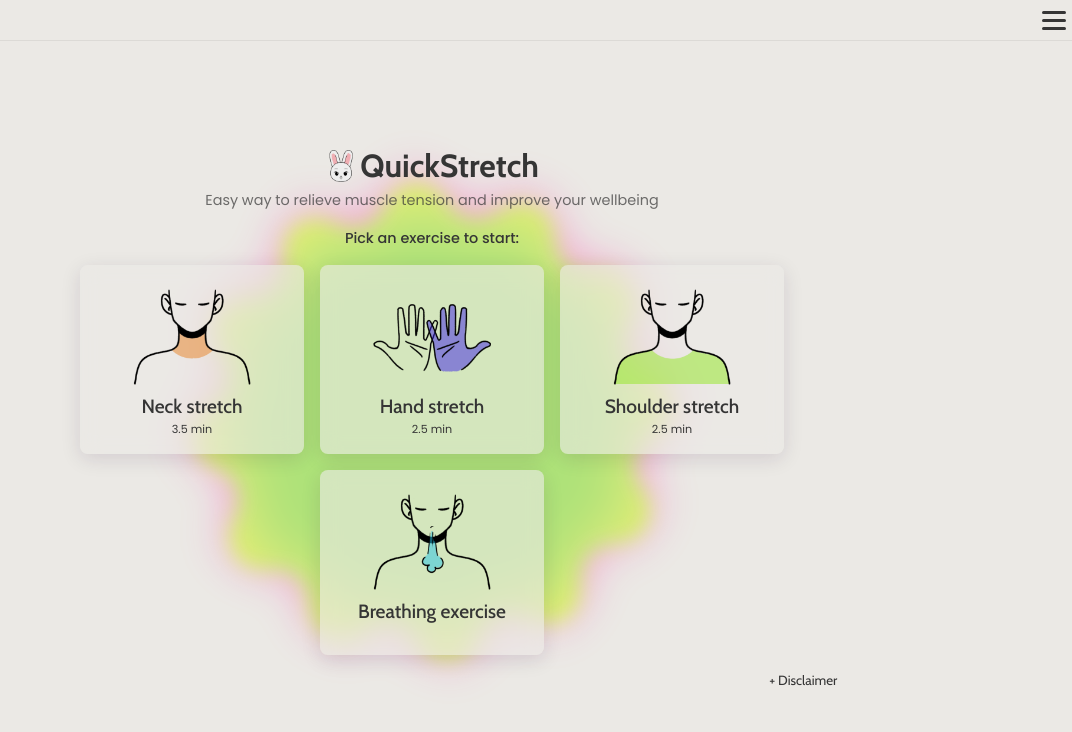
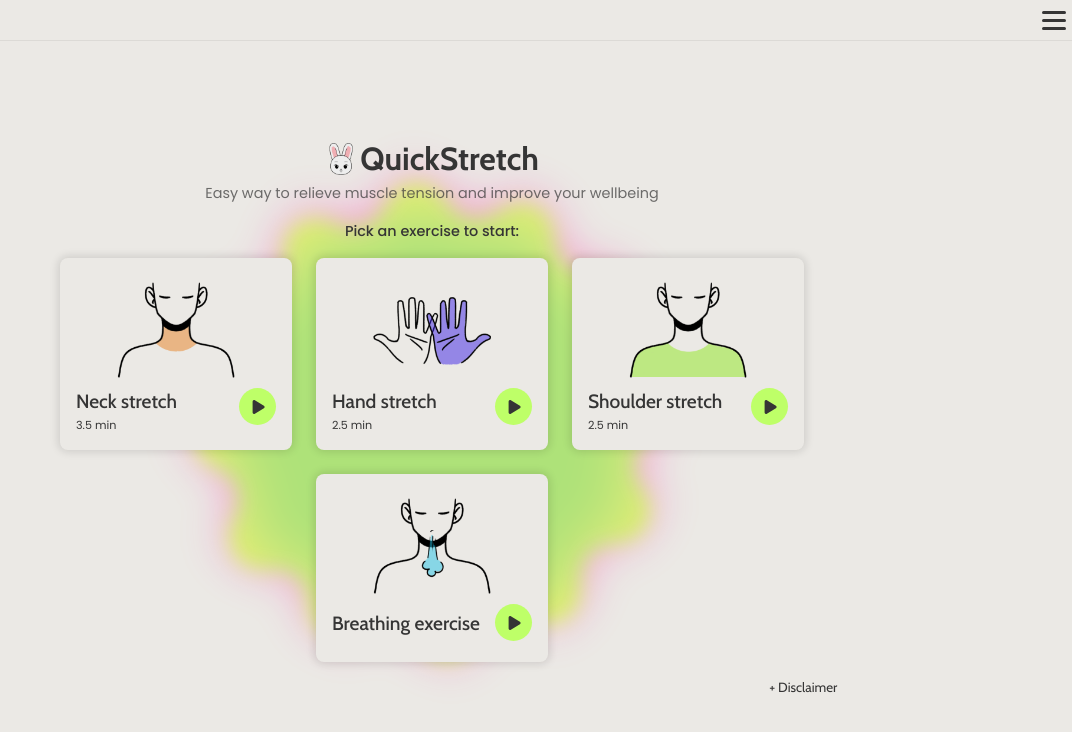
Before and after one commit to medertaab/quickstretch, a React (Vite) app: page / in a window 1280 px wide. Shown: the top 732 px of the page, without its empty margins (208-1280 px from the left). Built offline with nearby package versions, Linux system fonts and the light colour scheme.

Commit message:
Modify Index page Mode Buttons CSS

```diff
--- a/src/components/homepage/ModeButton.tsx
+++ /dev/null
@@ -1,100 +0,0 @@
-import React from "react";
-import styled from "styled-components";
-import { ALL_STRETCHES } from "../../data/ALL_STRETCHES";
-import { Link } from "react-router-dom";
-
-export default function ModeButton(props: any) {
-  const { title, mode } = props;
-
-  const duration = ALL_STRETCHES[mode]?.exercises.reduce((acc, val) => {
-    return (acc = acc + val.duration + 5);
-  }, 0);
-  const durationRounded = Math.round((duration / 60) * 2) / 2;
-
-  return (
-    <ModeButtonStyled>
-      <Link to={mode === "breathing" ? "/breathing" : `/${mode}`}>
-        <div className="images">
-          <img src={`/card_images/${mode}.png`} alt={`${mode} mode illustration`} />
-          <img
-            src={`/card_images/${mode}_under.png`}
-            className="under-image"
-            alt={`${mode} mode highlighted`}
-          />
-        </div>
-        <h2>{title}</h2>
-        {mode !== "breathing" && <p>{durationRounded} min</p>}
-      </Link>
-    </ModeButtonStyled>
-  );
-}
-
-const ModeButtonStyled = styled.li`
-  list-style: none;
-  width: 14rem;
-  min-height: 185px;
-  padding: 1rem;
-  box-sizing: border-box;
-  border-radius: 0.5rem;
-  backdrop-filter: blur(10px);
-  background-color: #ebe9e5a0;
-  box-shadow: 0 5px 20px #2c003a1f;
-  display: flex;
-  flex-direction: column;
-  justify-content: center;
-  align-items: center;
-  cursor: pointer;
-  transition: 0.1s ease-in;
-  position: relative;
-  overflow: hidden;
-
-  a {
-    width: 100%;
-    height: 100%;
-  }
-
-  h2 {
-    font-size: 1.2rem;
-    font-weight: 500;
-    color: #353535;
-  }
-
-  p {
-    font-size: 0.7rem;
-    color: #353535;
-  }
-
-  .images {
-    width: min-content;
-    position: relative;
-    margin: 0.5rem auto 0 auto;
-  }
-
-  img {
-    height: 6rem;
-    transition: 0.2s ease-in-out;
-  }
-
-  .under-image {
-    position: absolute;
-    left: 0;
-    opacity: 0%;
-    transition: 0.15s ease-in-out;
-    z-index: -1;
-  }
-
-  &:hover {
-    .under-image {
-      opacity: 100%;
-      margin: 0 auto;
-    }
-  }
-
-  @media (max-width: 600px) {
-    width: 80%;
-  }
-
-  @media (max-width: 500px) {
-    width: 100%;
-  }
-`;
--- a/src/components/homepage/index.tsx
+++ b/src/components/homepage/index.tsx
@@ -1,5 +1,5 @@
-import Disclaimer from "./Disclaimer";
-import ModeButton from "./ModeButton";
+import Disclaimer from "./disclaimer";
+import ModeButton from "./modeButton";
 import PageLayout from "../ui/PageLayout";
 import HomePageStyled from "../../styles/Homepage.styled";
 
--- /dev/null
+++ b/src/components/homepage/modeButton/ModeButton.style.tsx
@@ -0,0 +1,148 @@
+import styled from "styled-components";
+
+const ModeButtonStyled = styled.li`
+  list-style: none;
+  width: 14.5rem;
+  min-height: 11rem;
+  padding: 1rem;
+  box-sizing: border-box;
+  border-radius: 0.5rem;
+  background-color: #ebe9e5;
+  cursor: pointer;
+  transition: 0.1s ease-in;
+  text-align: start;
+  position: relative;
+  box-shadow: 0 0 8px 2px rgba(0, 0, 0, 0.12);
+
+  a {
+    width: 100%;
+    height: 100%;
+  }
+
+  .images {
+    width: min-content;
+    position: relative;
+    margin: 0.5rem auto 0 auto;
+    flex: 1;
+    z-index: 0;
+  }
+
+  img {
+    height: 6rem;
+    transition: 0.2s ease-in-out;
+  }
+
+  .under-image {
+    position: absolute;
+    left: 0;
+    opacity: 0;
+    transition: 0.3s ease-in-out;
+    z-index: -1;
+  }
+
+  .information {
+    display: inline-flex;
+    flex-direction: column;
+    justify-content: center;
+    text-align: left;
+    width: fit-content;
+    min-height: 2.8rem;
+  }
+
+  h2 {
+    font-size: 1.2rem;
+    font-weight: 500;
+    line-height: 2rem;
+    color: #353535;
+  }
+
+  p {
+    font-size: 0.7rem;
+    color: #353535;
+  }
+
+  .playButton {
+    display: inline-flex;
+    justify-content: center;
+    align-items: center;
+    height: 1.3rem;
+    width: 1.3rem;
+    padding: 0.5rem;
+    border-radius: 100%;
+    background-color: var(--accent-light);
+    float: right;
+    margin-top: 0.2rem;
+    transition: 0.3s ease-in-out;
+  }
+
+  svg {
+    height: 1rem;
+    width: 1.3rem;
+    margin: 0.1rem 0 0.1rem 0.1rem;
+  }
+
+  .playButton > svg {
+    fill: #353535;
+  }
+
+  &:hover {
+    .under-image {
+      opacity: 100%;
+      margin: 0 auto;
+    }
+
+    .playButton {
+      background-color: var(--accent);
+    }
+  }
+
+  @media (max-width: 600px) {
+    width: 80%;
+
+    a {
+      display: grid;
+      grid-template: 1fr 1fr / 1.1fr 1fr;
+    }
+
+    .images {
+      grid-area: 1 / 1 / 3 / 2;
+      margin: 0;
+      display: flex;
+      align-items: center;
+      justify-content: center;
+      width: 100%;
+      position: relative;
+    }
+
+    .under-image {
+      position: absolute;
+      left: 50%;
+      transform: translateX(-50%);
+      opacity: 0;
+    }
+
+    .information {
+      grid-area: 1 / 2 / 2 / 3;
+      margin-top: 1rem;
+    }
+
+    .playButton {
+      margin-top: 0.5rem;
+    }
+  }
+
+  @media (max-width: 500px) {
+    width: 100%;
+
+    a {
+      display: grid;
+      grid-template: 1fr 1fr / 1fr 1fr;
+    }
+
+    h2 {
+      line-height: 1.5rem;
+    }
+  }
+`;
+
+export default ModeButtonStyled;
--- /dev/null
+++ b/src/components/homepage/modeButton/index.tsx
@@ -0,0 +1,37 @@
+import { ALL_STRETCHES } from "../../../data/ALL_STRETCHES";
+import { Link } from "react-router-dom";
+import ModeButtonStyled from "./ModeButton.style";
+
+
+export default function ModeButton(props: any) {
+  const { title, mode } = props;
+
+  const duration = ALL_STRETCHES[mode]?.exercises.reduce((acc, val) => {
+    return (acc = acc + val.duration + 5);
+  }, 0);
+  const durationRounded = Math.round((duration / 60) * 2) / 2;
+
+  return (
+    <ModeButtonStyled>
+      <Link to={mode === "breathing" ? "/breathing" : `/${mode}`}>
+        <div className="images">
+          <img src={`/card_images/${mode}.png`} alt={`${mode} mode illustration`} />
+          <img
+            src={`/card_images/${mode}_under.png`}
+            className="under-image"
+            alt={`${mode} mode highlighted`}
+          />
+        </div>
+        <div className="information">
+          <h2>{title}</h2>
+          {mode !== "breathing" && <p>{durationRounded} min</p>}
+        </div>
+        <div className="playButton">
+          <svg xmlns="http://www.w3.org/2000/svg" viewBox="0 0 384 512">
+            <path d="M73 39c-14.8-9.1-33.4-9.4-48.5-.9S0 62.6 0 80V432c0 17.4 9.4 33.4 24.5 41.9s33.7 8.1 48.5-.9L361 297c14.3-8.7 23-24.2 23-41s-8.7-32.2-23-41L73 39z" />
+          </svg>
+        </div>
+      </Link>
+    </ModeButtonStyled>
+  );
+}
--- a/src/styles/GlobalStyles.tsx
+++ b/src/styles/GlobalStyles.tsx
@@ -19,8 +19,12 @@ const LightGlobalStyles = createGlobalStyle`
     --accent-transparent: #a2e72393;
     --accent-transparent2: #a2e7235b;
     --accent-dark: #73c507;
+    --accent-light: #beff68;
     --secondary-accent: #f1c23f;
     --backdrop: rgba(255, 255, 255, 0.25);
+    --default-black-transparent: rgba(53, 53, 53, 0.3);
+    --default-light-transparent: rgba(235, 233, 229, 0.5);
+
 
     background-color: var(--default-light);
   }
--- a/src/styles/Homepage.styled.tsx
+++ b/src/styles/Homepage.styled.tsx
@@ -36,7 +36,7 @@ const HomePageStyled = styled.div`
     display: flex;
     flex-wrap: wrap;
     padding: 0;
-    gap: 1rem;
+    gap: 1.5rem;
     max-width: max-content;
     justify-content: center;
   }
```
Also changed, not shown: src/components/homepage/disclaimer/index.tsx (renamed from src/components/homepage/Disclaimer.tsx).
